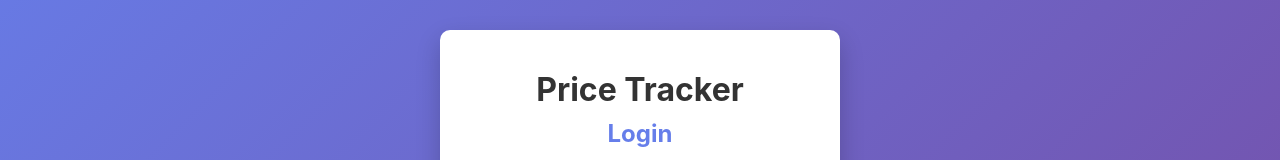
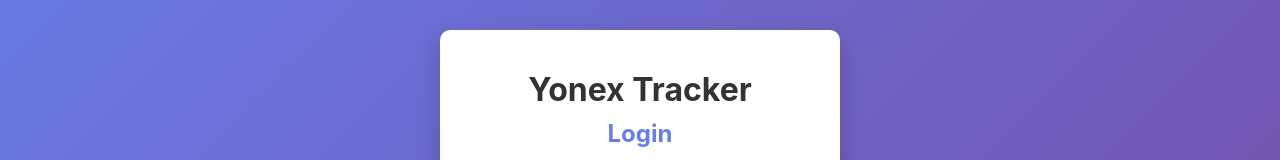
Before and after one commit to DanFang1/price-tracker, a React (Create React App) app in the folder frontend/: page /login in a window 1280 px wide. Shown: the part 190-350 px from the top of the page. Built offline with nearby package versions, Linux system fonts and the light colour scheme.

Commit message:
show changes

```diff
--- a/frontend/src/pages/Login.js
+++ b/frontend/src/pages/Login.js
@@ -28,7 +28,7 @@
   return (
     <div className="auth-container">
       <div className="auth-card">
-        <h1>Price Tracker</h1>
+        <h1>Yonex Tracker</h1>
         <h2>Login</h2>
         <form onSubmit={handleSubmit}>
           <input
```
Also changed, not shown: 1 other file (tests, documents, lock files or other folders).
